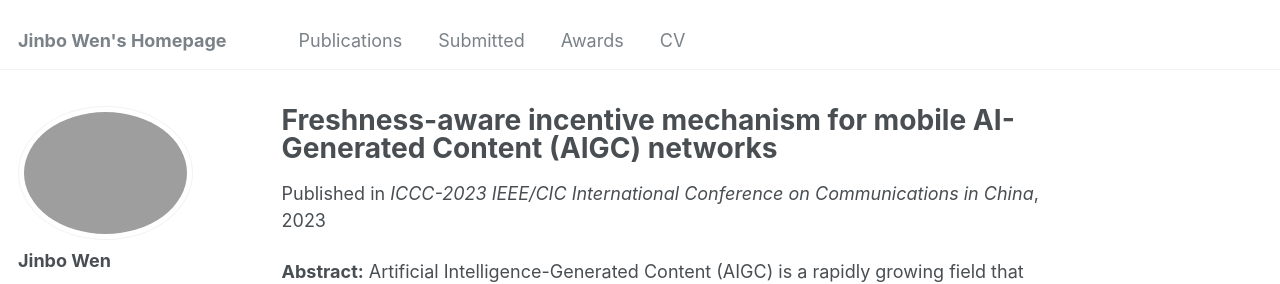
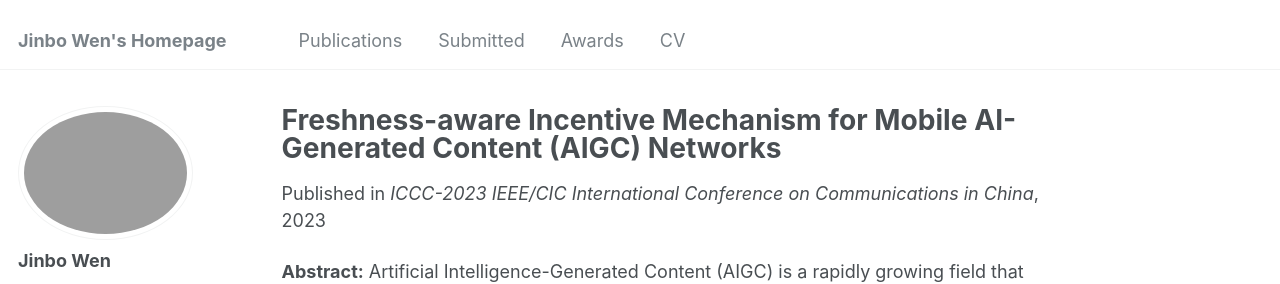
Before and after one commit to JinboWen00/JinboWen00.github.io, a Jekyll site: the page built from _publications/2023-08-10-Freshness-aware incentive mechanism for mobile AI-Generated Content (AIGC) networks.md, in a window 1280 px wide and 900 px high. Shown: the top 284 px of the window. Built offline with Jekyll 4.4.1, drawn with Linux system fonts in a browser that asks for light colours; some web fonts are replaced.

```diff
--- a/_publications/2023-08-10-Freshness-aware incentive mechanism for mobile AI-Generated Content (AIGC) networks.md
+++ b/_publications/2023-08-10-Freshness-aware incentive mechanism for mobile AI-Generated Content (AIGC) networks.md
@@ -1,5 +1,5 @@
 ---
-title: "Freshness-aware incentive mechanism for mobile AI-Generated Content (AIGC) networks"
+title: "Freshness-aware Incentive Mechanism for Mobile AI-Generated Content (AIGC) Networks"
 collection: publications
 permalink: /publication/2023-08-10-Freshness-aware incentive mechanism for mobile AI-Generated Content (AIGC) networks
 excerpt: "In this paper, we first utilize Age of Information (AoI) as a well-accepted data-freshness metric to quantify data freshness for AIGC fine-tuning. Then, we propose an AoI-based contract theory model to incentivize the contribution of fresh data among UAVs. Moreover, we design the optimal contract that is feasible to maximize the expected utility of the base station that is responsible for dispatching UAVs to collaboratively perform AIGC tasks."
```
